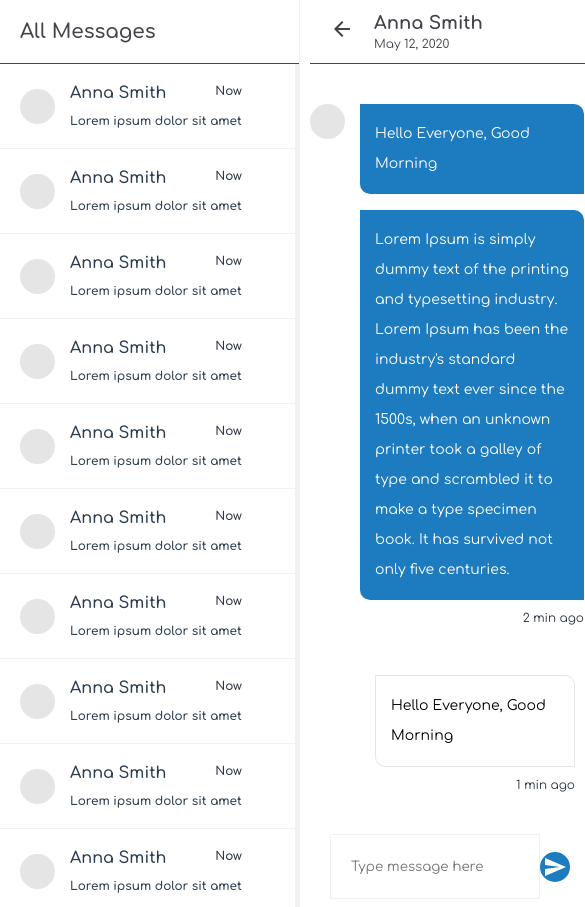
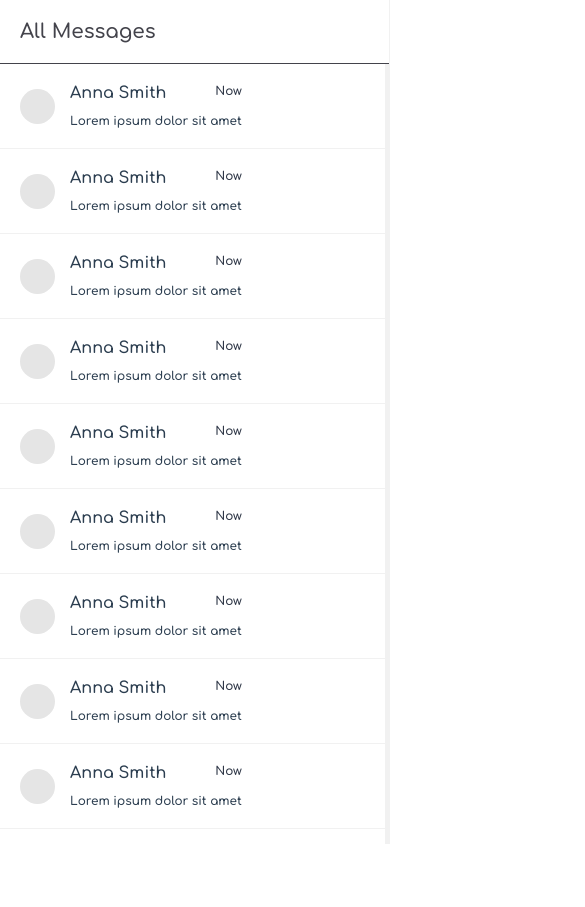
Before and after one commit to thisisutkarsh/Messaging-app, a Vue app: page / in a window 390 px wide. Shown: the whole page, 585 px wide, since content can reach past the window. After the commit the page ends 844 px from the top, so only its background shows below. Built offline with nearby package versions, Linux system fonts and the light colour scheme.

Commit message:
Back-button works

```diff
--- a/src/App.vue
+++ b/src/App.vue
@@ -1,10 +1,6 @@
 <template>
   <div class="chat">
-    <div
-      class="side"
-      @click="displayClass()"
-      :class="{ 'active-name': isHidden }"
-    >
+    <div class="side" v-show="!isActive">
       <div class="side-header">
         <p>All Messages</p>
       </div>
@@ -30,10 +26,10 @@
         <ChatContent></ChatContent>
       </div>
     </div>
-    <div class="main">
+    <div class="main" v-show="isHidden">
       <div class="content">
         <div class="main-header">
-          <div class="back-btn" @click="isHidden = !isHidden">
+          <div class="back-btn" @click="displayClass()">
             <i class="material-icons"> arrow_back</i>
           </div>
           <div class="head-info">
@@ -72,6 +68,11 @@ export default {
   components: {
     ChatContent,
     Message,
+  },
+  methods: {
+    displayClass() {
+      this.isHidden = !this.isHidden;
+    },
   },
 };
 </script>
@@ -162,7 +163,7 @@ export default {
 .back-btn {
   cursor: pointer;
   margin-right: 20px;
-  display: block;
+  display: none;
   color: #434345;
 }
 /* Customizing main header */
@@ -198,5 +199,23 @@ export default {
 
 /* mobile view begin */
 @media (max-width: 600px) {
+  .side {
+    min-width: 100%;
+    max-block-size: 100%;
+  }
+
+  .chat {
+    display: block;
+    border: none;
+    overflow: hidden;
+    min-width: 100%;
+    max-width: 100%;
+  }
+  .content {
+    height: 91vh;
+  }
+  .back-btn {
+    display: block;
+  }
 }
 </style>
```
